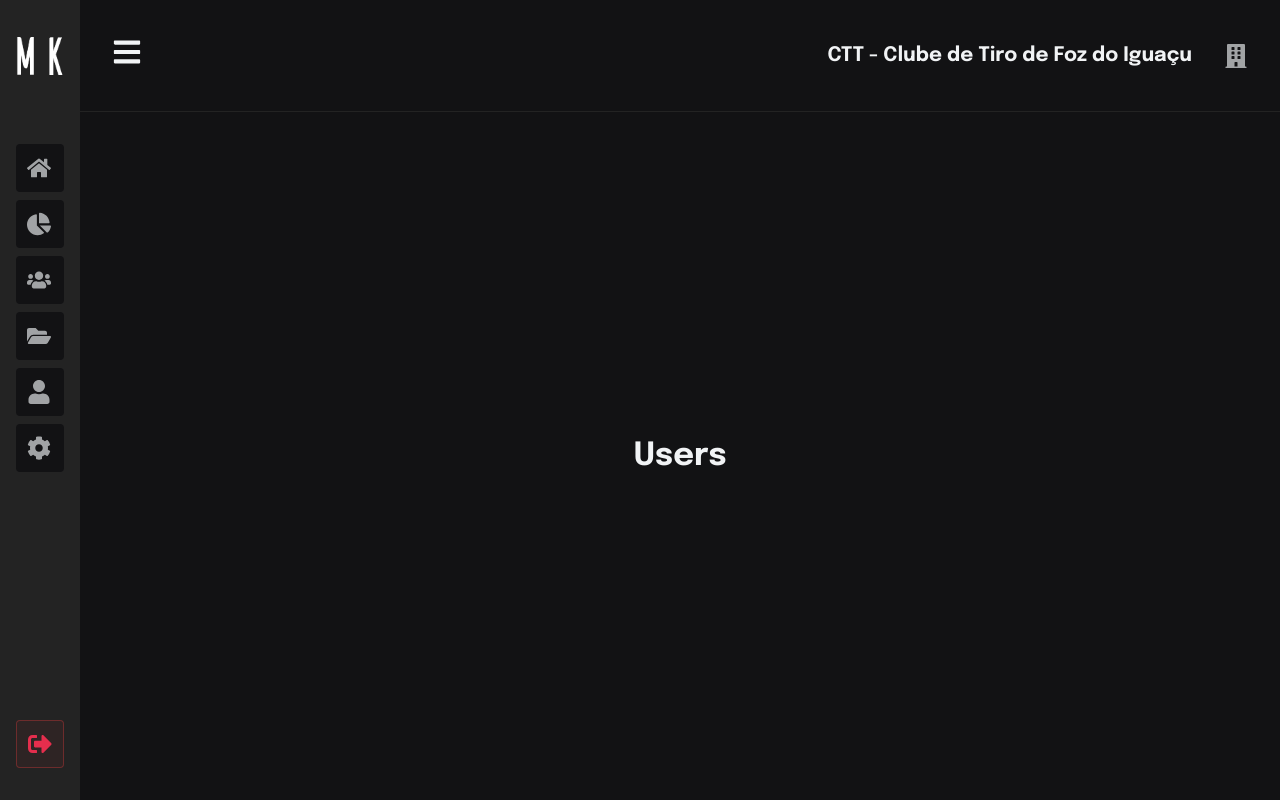
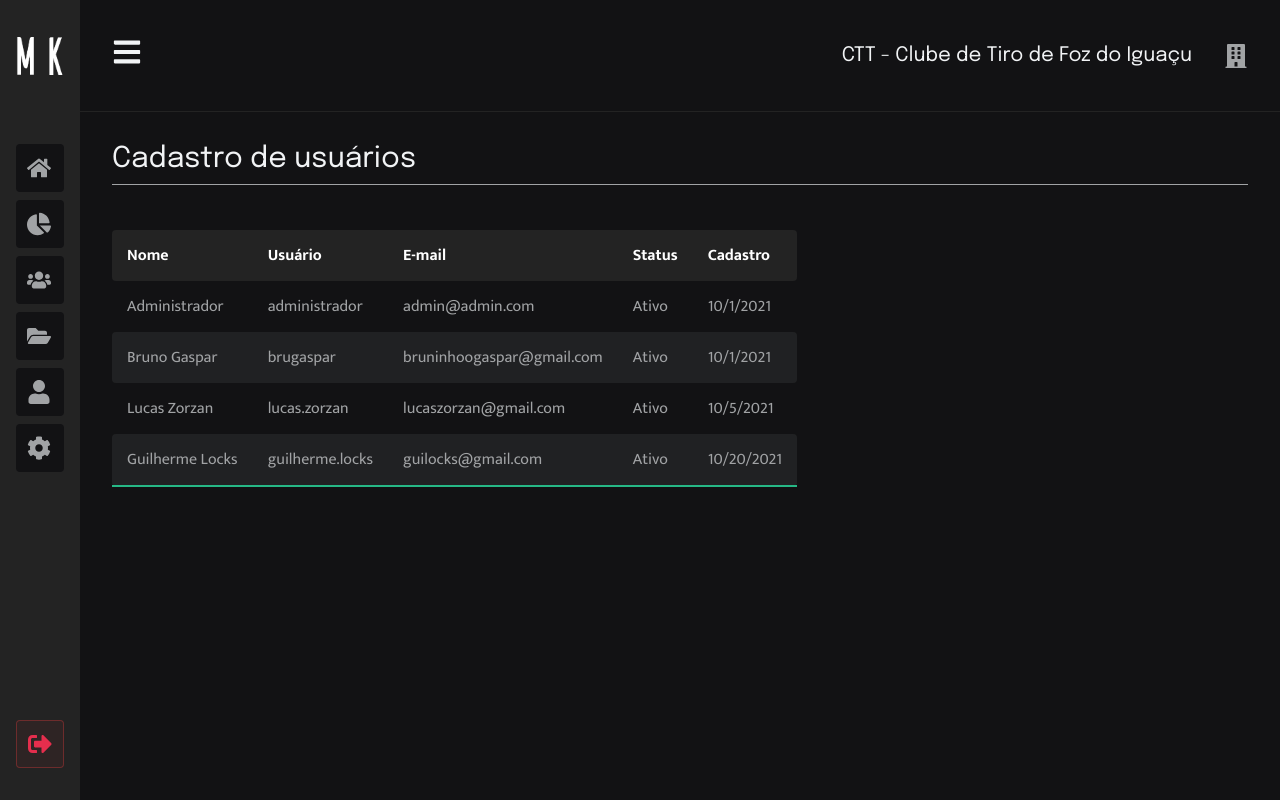
Before and after one commit to brugaspar/IFPR, a Next.js app: page /users in a window 1280 px wide. Built offline with nearby package versions, Linux system fonts and the light colour scheme; no server answers.

Commit message:
feat: started users page

```diff
--- a/src/components/Header/styles.ts
+++ b/src/components/Header/styles.ts
@@ -1,5 +1,4 @@
 import styled from "styled-components"
-import { transparentize } from "polished"
 
 export const Container = styled.div<{ isSidebarOpen: boolean }>`
   position: fixed;
@@ -11,6 +10,8 @@ export const Container = styled.div<{ isSidebarOpen: boolean }>`
   align-items: center;
   justify-content: space-between;
   top: 0;
+  background: var(--background);
+  z-index: 999;
 
   border-bottom: 1px solid var(--shape-dark);
 
@@ -29,6 +30,7 @@ export const Container = styled.div<{ isSidebarOpen: boolean }>`
 
     h1 {
       font-size: 1.25rem;
+      font-weight: 400;
     }
 
     svg {
--- a/src/components/Sidebar/styles.ts
+++ b/src/components/Sidebar/styles.ts
@@ -20,6 +20,7 @@ export const Container = styled.div`
     }
   } */
 
+  z-index: 999;
   position: fixed;
   top: 0;
   left: 0;
--- a/src/pages/users/index.tsx
+++ b/src/pages/users/index.tsx
@@ -1,6 +1,37 @@
 import Head from "next/head"
 
 import { Container } from "./styles"
+
+const data = [
+  {
+    name: "Administrador",
+    email: "admin@admin.com",
+    createdAt: "2021-10-01 10:40:02",
+    username: "administrador",
+    disabled: false,
+  },
+  {
+    name: "Bruno Gaspar",
+    email: "bruninhoogaspar@gmail.com",
+    createdAt: "2021-10-01 11:20:12",
+    username: "brugaspar",
+    disabled: false,
+  },
+  {
+    name: "Lucas Zorzan",
+    email: "lucaszorzan@gmail.com",
+    createdAt: "2021-10-05 15:42:47",
+    username: "lucas.zorzan",
+    disabled: false,
+  },
+  {
+    name: "Guilherme Locks",
+    email: "guilocks@gmail.com",
+    createdAt: "2021-10-20 11:23:32",
+    username: "guilherme.locks",
+    disabled: false,
+  },
+]
 
 export default function Users() {
   return (
@@ -8,7 +39,33 @@ export default function Users() {
       <Head>
         <title>Mark One | Usuários</title>
       </Head>
-      <h1>Users</h1>
+
+      <h1 className="title">Cadastro de usuários</h1>
+
+      <div className="scroll-div">
+        <table className="styled-table">
+          <thead>
+            <tr>
+              <th>Nome</th>
+              <th>Usuário</th>
+              <th>E-mail</th>
+              <th>Status</th>
+              <th>Cadastro</th>
+            </tr>
+          </thead>
+          <tbody>
+            {data.map((dt) => (
+              <tr key={dt.name}>
+                <td>{dt.name}</td>
+                <td>{dt.username}</td>
+                <td>{dt.email}</td>
+                <td>{dt.disabled ? "Desativo" : "Ativo"}</td>
+                <td>{new Date(dt.createdAt).toLocaleDateString()}</td>
+              </tr>
+            ))}
+          </tbody>
+        </table>
+      </div>
     </Container>
   )
 }
--- a/src/pages/users/styles.ts
+++ b/src/pages/users/styles.ts
@@ -1,14 +1,99 @@
+import { darken, transparentize } from "polished"
 import styled from "styled-components"
 
 export const Container = styled.div`
   height: calc(100vh - 7rem);
   width: calc(100vw - 5rem);
-  padding: 0 2rem;
+  padding: 2rem;
 
   margin: 7rem 0 0 5rem;
 
-  display: flex;
-  flex-direction: column;
-  align-items: center;
-  justify-content: center;
+  .title {
+    font-size: 1.8rem;
+    font-weight: 400;
+    position: relative;
+
+    margin-bottom: 2rem;
+
+    &::after {
+      content: "";
+      position: absolute;
+      top: 2.5rem;
+      left: 0;
+      width: 100%;
+      border-bottom: 1px solid var(--text-body);
+    }
+  }
+
+  .scroll-div {
+    overflow-x: auto;
+    height: calc(100vh - 15rem);
+
+    &::-webkit-scrollbar {
+      width: 0.2rem;
+    }
+
+    &::-webkit-scrollbar-track {
+      background: var(--shape-dark);
+      border-radius: 0.25rem;
+    }
+
+    &::-webkit-scrollbar-thumb {
+      border-radius: 0.25rem;
+      background: var(--text-dark);
+      border: 3px solid ${darken(0.16, "#323232")};
+    }
+  }
+
+  .styled-table {
+    border-collapse: collapse;
+    margin: 1.5rem 0;
+    font-size: 1rem;
+    font-family: "Mukta";
+    min-width: 400px;
+
+    thead tr {
+      background-color: var(--shape-dark);
+      color: #ffffff;
+      text-align: left;
+    }
+
+    th,
+    td {
+      padding: 0.75rem 0.9395rem;
+
+      &:first-child {
+        border-top-left-radius: 0.25rem;
+        border-bottom-left-radius: 0.25rem;
+      }
+
+      &:last-child {
+        border-top-right-radius: 0.25rem;
+        border-bottom-right-radius: 0.25rem;
+      }
+    }
+
+    tbody tr {
+      cursor: pointer;
+
+      transition: filter 0.2s;
+
+      &.active-row {
+        font-weight: bold;
+        color: var(--green);
+      }
+
+      &:nth-of-type(even) {
+        background: ${transparentize(0.9, "#a1a3a5")};
+      }
+
+      &:last-of-type {
+        border-bottom: 2px solid var(--green);
+      }
+
+      &:hover {
+        filter: brightness(0.8);
+      }
+    }
+  }
 `
```
